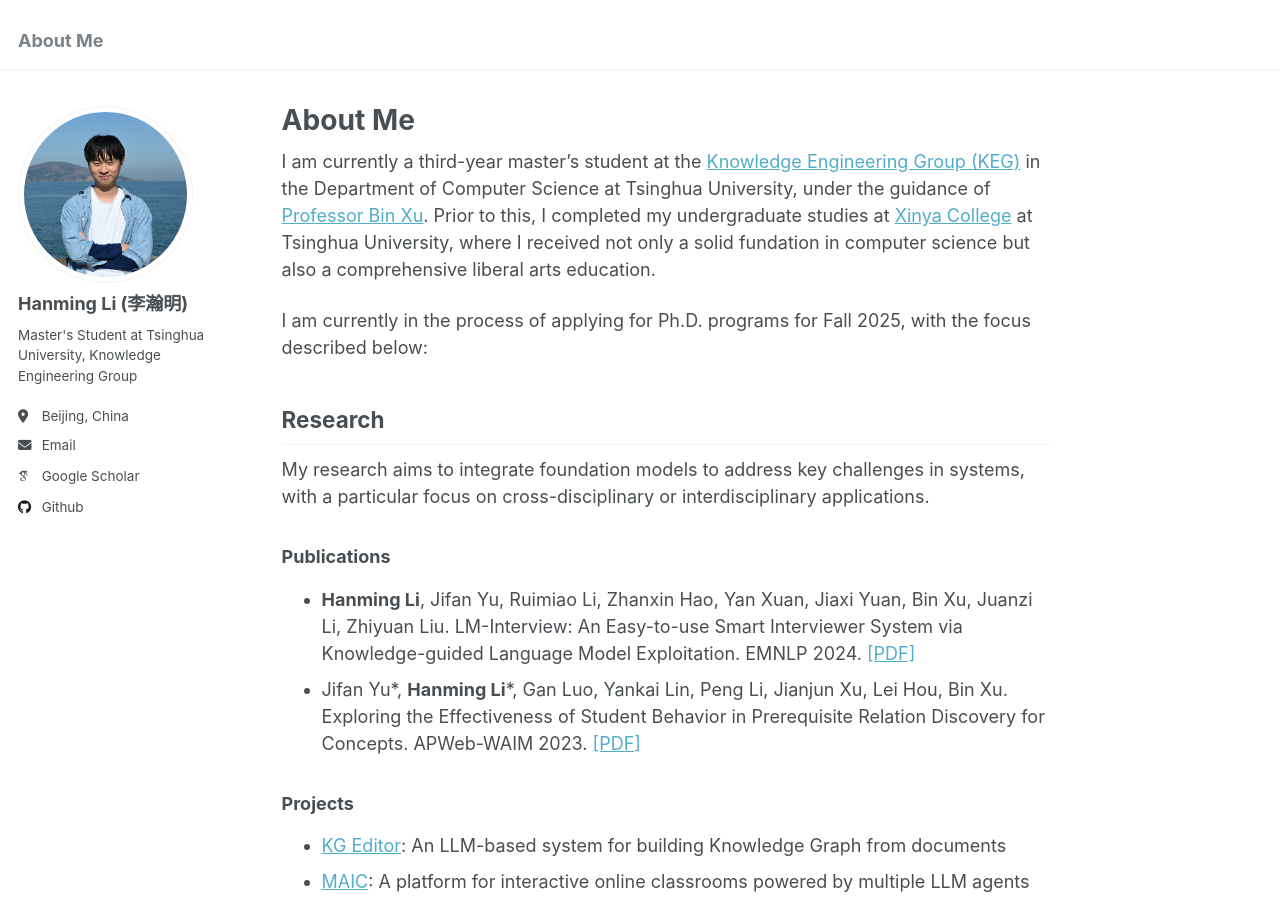
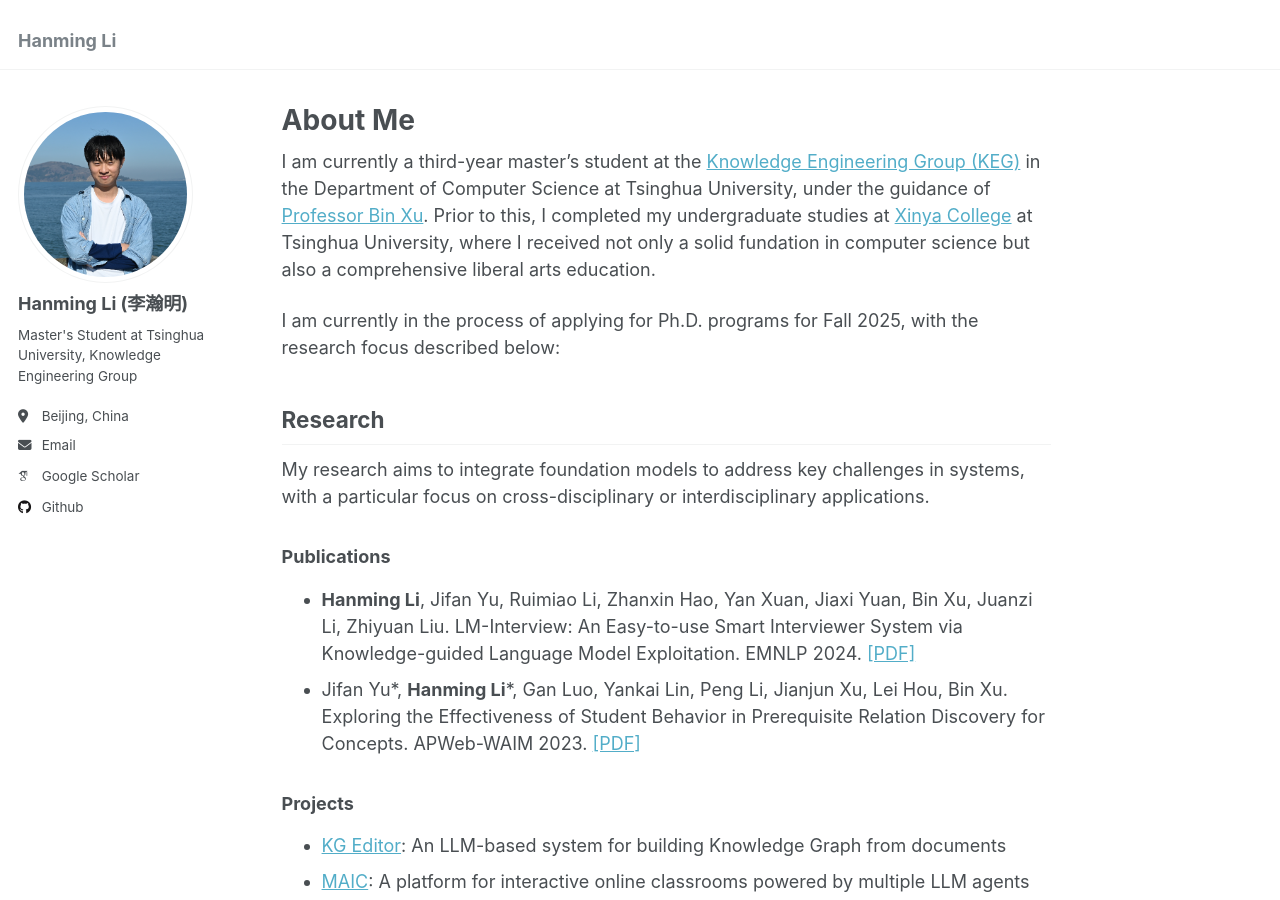
Before and after one commit to HwHunter/HwHunter.github.io, a Jekyll site: the page built from _pages/about.md, in a window 1280 px wide and 900 px high. Built offline with Jekyll 4.4.1, drawn with Linux system fonts in a browser that asks for light colours; some web fonts are replaced.

Commit message:
Site title.

```diff
--- a/_config.yml
+++ b/_config.yml
@@ -8,7 +8,7 @@
 
 # Basic Site Settings
 locale                   : "en-US"
-title                    : "About Me"
+title                    : "Hanming Li"
 title_separator          : "-"
 name                     : &name "Hanming Li"
 description              : &description ""
--- a/_pages/about.md
+++ b/_pages/about.md
@@ -9,7 +9,7 @@ redirect_from:
 
 I am currently a third-year master's student at the [Knowledge Engineering Group (KEG)](https://keg.cs.tsinghua.edu.cn/) in the Department of Computer Science at Tsinghua University, under the guidance of [Professor Bin Xu](https://scholar.google.com/citations?hl=en&user=eV_MEVYAAAAJ). Prior to this, I completed my undergraduate studies at [Xinya College](https://www.xyc.tsinghua.edu.cn/en/) at Tsinghua University, where I received not only a solid fundation in computer science but also a comprehensive liberal arts education.
 
-I am currently in the process of applying for Ph.D. programs for Fall 2025, with the focus described below:
+I am currently in the process of applying for Ph.D. programs for Fall 2025, with the research focus described below:
 
 Research
 ------
```
